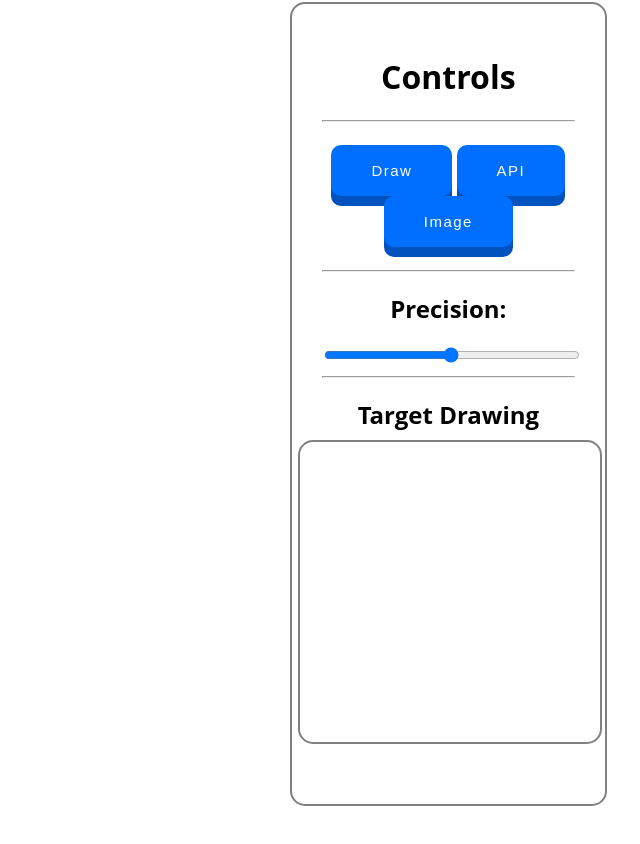
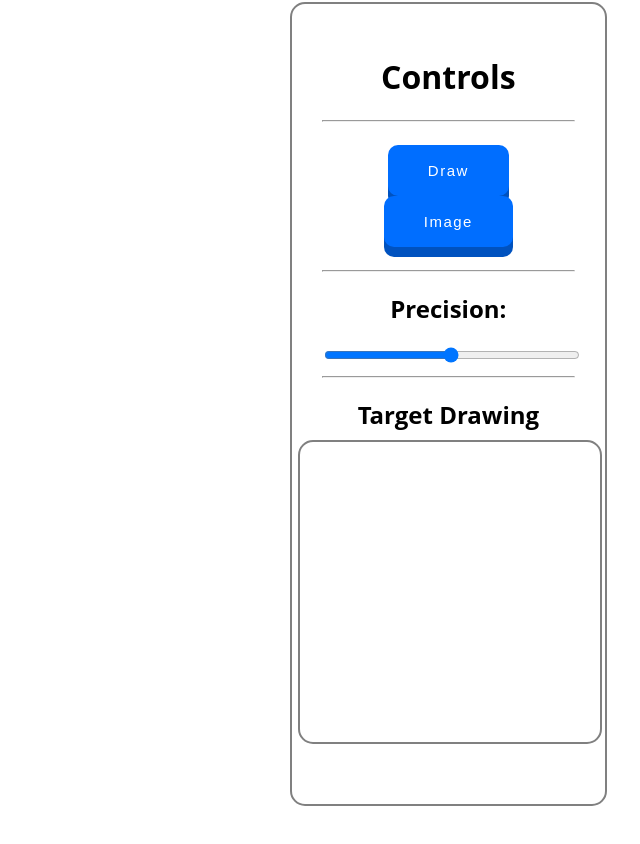
Before and after one commit to museHD/FourierArt, a website with bundled scripts: page index.html in a window 1280 px wide. Shown: the part 960-1804 px from the top of the page, without its empty margins (640-1280 px from the left). Built offline with nearby package versions, Linux system fonts and the light colour scheme; a script that the page names is missing.

Commit message:
remove API button

```diff
--- a/index.html
+++ b/index.html
@@ -68,7 +68,7 @@
 
 			<div class="buttons-div">
 				<button id="draw-btn" type="button" onclick="activateUserDrawing()" class="block mode-buttons">Draw</button>
-				<button id="api-btn" type="button" onclick="activateAPIDrawing()" class="block mode-buttons">API</button>
+				<!-- <button id="api-btn" type="button" onclick="activateAPIDrawing()" class="block mode-buttons">API</button> -->
 				<button id="file-btn" type="button" onclick="activateFileDrawing()" class="block mode-buttons">Image</button>
 			</div>
 		<hr>
```
